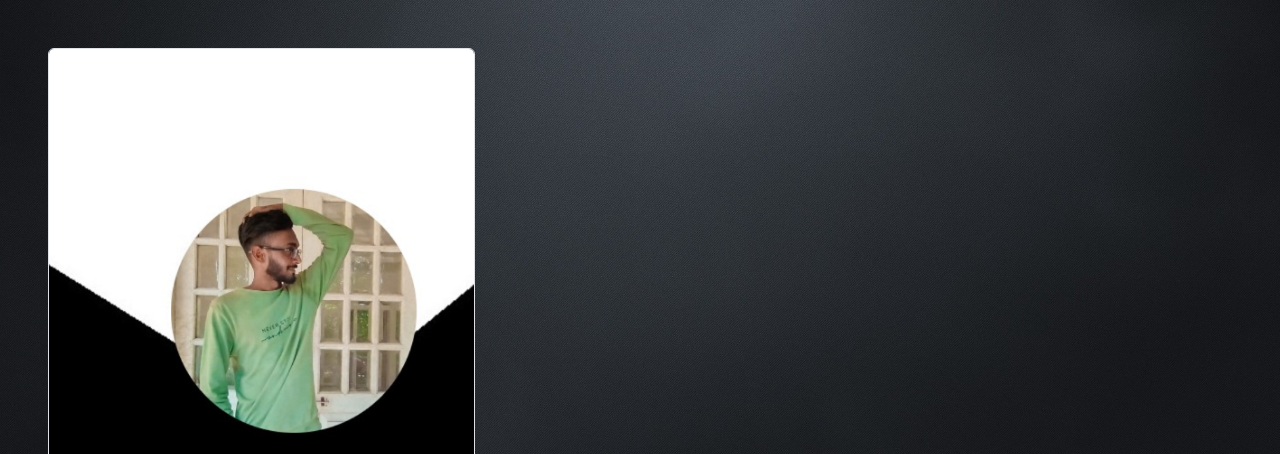
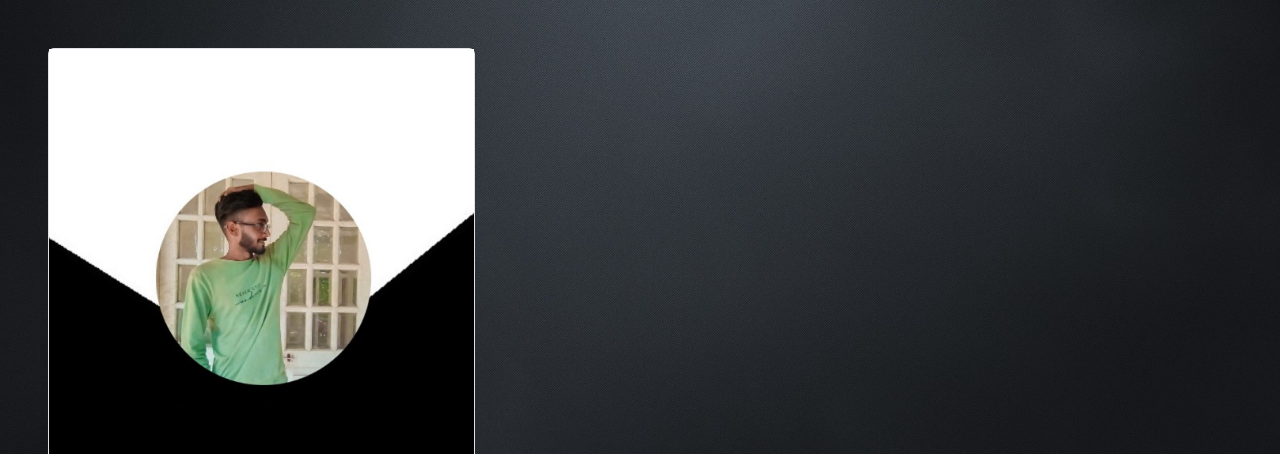
Before and after one commit to Ashfaque-03/cv-bootstrap, a plain HTML site: page index.html in a window 1280 px wide. Shown: the top 454 px of the page. Drawn offline with nearby package versions, Linux system fonts and the light colour scheme.

Commit message:
Update index.html

```diff
--- a/index.html
+++ b/index.html
@@ -27,9 +27,6 @@
     }
     #profile-pic{
         height: 410px;
-        background-image: url(img1.png);
-        background-repeat: no-repeat;
-        background-size: cover;
         border-radius: 5px;
     }
     .footer-links{
@@ -44,7 +41,9 @@
         <div id="left-body" class="container col-4 m-5 p-0">
             <div class="text-center bg-black border rounded">
                 <div>
-                    <div id="profile-pic"></div>
+                    <div id="profile-pic">
+                        <img src="img1.png" alt="" width="100%">
+                    </div>
                     <h2 class="">Abdul Ashfaque M</h2>
                     <h4 class="text-success fs-5">Full Stack Web Developer</h4>
                     <div>
```
